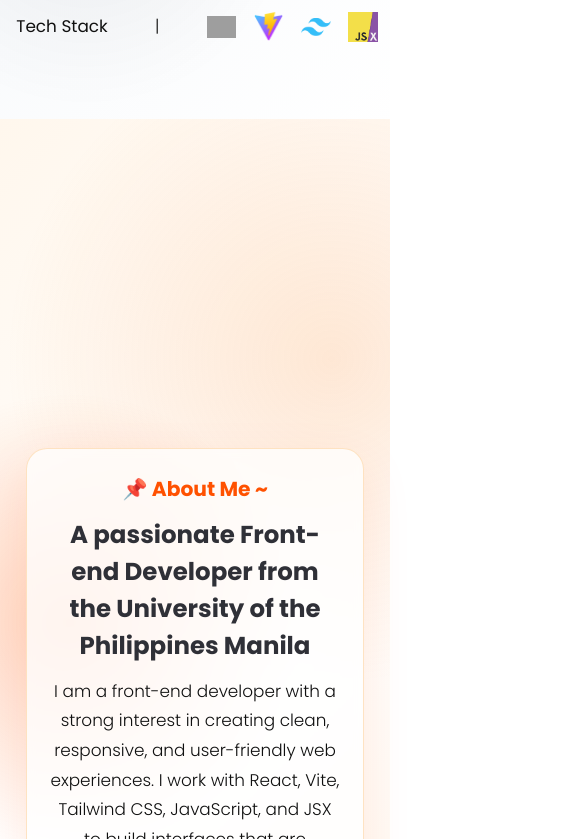
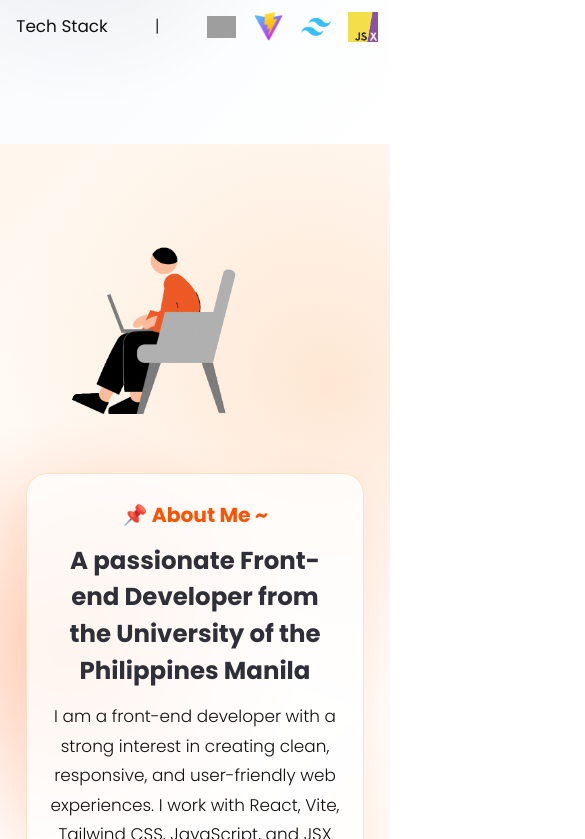
Before and after one commit to MD-4Good0/my_site, a React (Vite) app: page / in a window 390 px wide. Shown: the part 725-1564 px from the top of the page, 585 px wide, since content can reach past the window. Built offline with nearby package versions, Linux system fonts and the light colour scheme; grey boxes are pictures that could not be loaded.

Commit message:
new stuff

```diff
--- a/src/App.jsx
+++ b/src/App.jsx
@@ -343,7 +343,7 @@ function App() {
   const handleScrollToContact = () => handleScrollToSection("contact");
 
   return (
-    <div className="min-h-screen caret-transparent font-['Poppins','Lucida_Sans_Unicode','Lucida_Grande','Lucida_Sans',Arial,sans-serif] text-[#101010]">
+    <div className="min-h-screen overflow-x-hidden caret-transparent font-['Poppins','Lucida_Sans_Unicode','Lucida_Grande','Lucida_Sans',Arial,sans-serif] text-[#101010]">
       <aside
         className="
           fixed left-0 top-0 z-[1000] hidden h-screen w-[6rem]
@@ -405,7 +405,7 @@ function App() {
         <div />
       </aside>
 
-      <main className="min-h-screen md:pl-[6rem]">
+      <main className="min-h-screen overflow-x-hidden md:pl-[6rem]">
         <div ref={Me} id="Me" className="mt-[-2vh]" />
 
         <section
@@ -502,22 +502,14 @@ function App() {
           </div>
         </section>
 
-        <div
+        <section
           ref={About}
           id="About"
           className="
-            mb-[-3vh] flex items-center justify-center text-transparent
-            min-[322px]:max-[376px]:mb-0 min-[322px]:max-[376px]:mt-0
-            min-[377px]:max-[383px]:mb-[-6em]
+            flex min-h-screen w-full items-center justify-center overflow-hidden
+            px-[2vh] py-[10vh]
+            md:min-h-[110vh] md:px-0 md:py-0
           "
-        />
-
-      <section
-        className="
-          flex min-h-screen w-full items-center justify-center
-          px-[2vh] py-[10vh]
-          md:min-h-[110vh] md:px-0 md:py-0
-        "
           style={{
             background:
               "radial-gradient(circle at 18% 42%, rgba(255, 81, 0, 0.24) 0%, transparent 30%), radial-gradient(circle at 85% 20%, rgba(251, 146, 60, 0.20) 0%, transparent 32%), linear-gradient(135deg, #fff7ed 0%, #ffffff 48%, #fff3e6 100%)",
@@ -530,7 +522,7 @@ function App() {
               md:min-h-[105vh] md:w-[150vh] md:flex-row md:gap-[6vh] md:text-left
             "
           >
-            <div className="w-[140vh] rounded-[3vh] p-[2vh] ">
+            <div className="w-full max-w-[34vh] rounded-[3vh] p-[2vh] md:w-[140vh] md:max-w-none">
               <img
                 src={frontend}
                 alt="frontend"
@@ -568,15 +560,11 @@ function App() {
           </div>
         </section>
 
-        <div
+        <section
           ref={Projects}
           id="Projects"
-          className="h-0 scroll-mt-0"
-        />
-
-        <section
           className="
-            flex w-full items-center justify-center px-[2vh] py-[10vh]
+            flex w-full items-center justify-center overflow-hidden px-[2vh] py-[10vh]
             md:px-0 md:py-[8vh]
           "
           style={{
@@ -668,15 +656,12 @@ function App() {
         </div>
         </section>
 
-        <div
-            ref={Contact}
-            id="contact"
-          ></div>
-
         <section
+          ref={Contact}
+          id="contact"
           className="
-            mx-auto flex min-h-[100vh] w-full items-center justify-center
-            px-[2vh] py-[8vh]
+            mx-auto flex min-h-[90vh] w-full items-center justify-center
+            overflow-hidden px-[2vh] py-[8vh]
           "
           style={{
             background:
```
